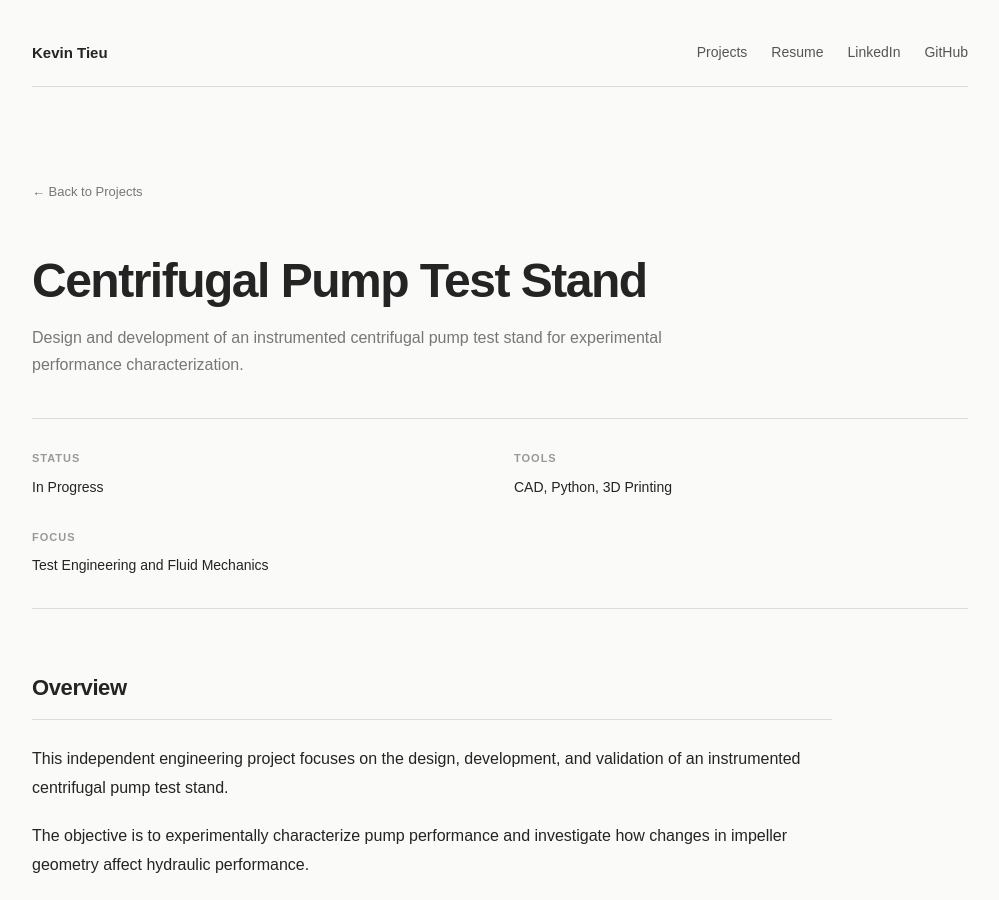
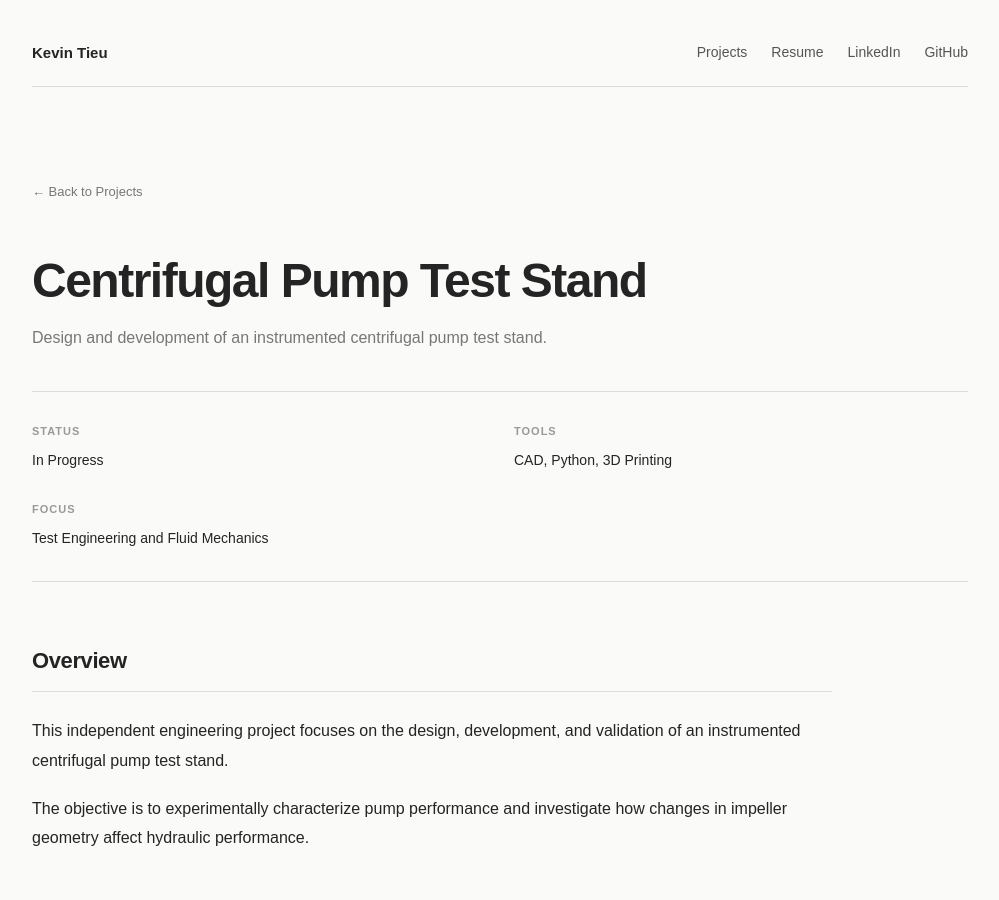
Before and after one commit to kevintieu1/kevintieu1.github.io, a Jekyll site: the page built from _projects/centrifugal-pump.md, in a window 1280 px wide and 900 px high. Shown: the whole window, without its empty margins (140-1139 px from the left). Built offline with Jekyll 4.4.1, drawn with Linux system fonts in a browser that asks for light colours.

Commit message:
Update centrifugal-pump.md

```diff
--- a/_projects/centrifugal-pump.md
+++ b/_projects/centrifugal-pump.md
@@ -1,6 +1,7 @@
 ---
 title: Centrifugal Pump Test Stand
-description: Design and development of an instrumented centrifugal pump test stand for experimental performance characterization.
+description: Design and development of an instrumented centrifugal pump test stand.
+order: 1
 status: In Progress
 tools: CAD, Python, 3D Printing
 focus: Test Engineering and Fluid Mechanics
```
